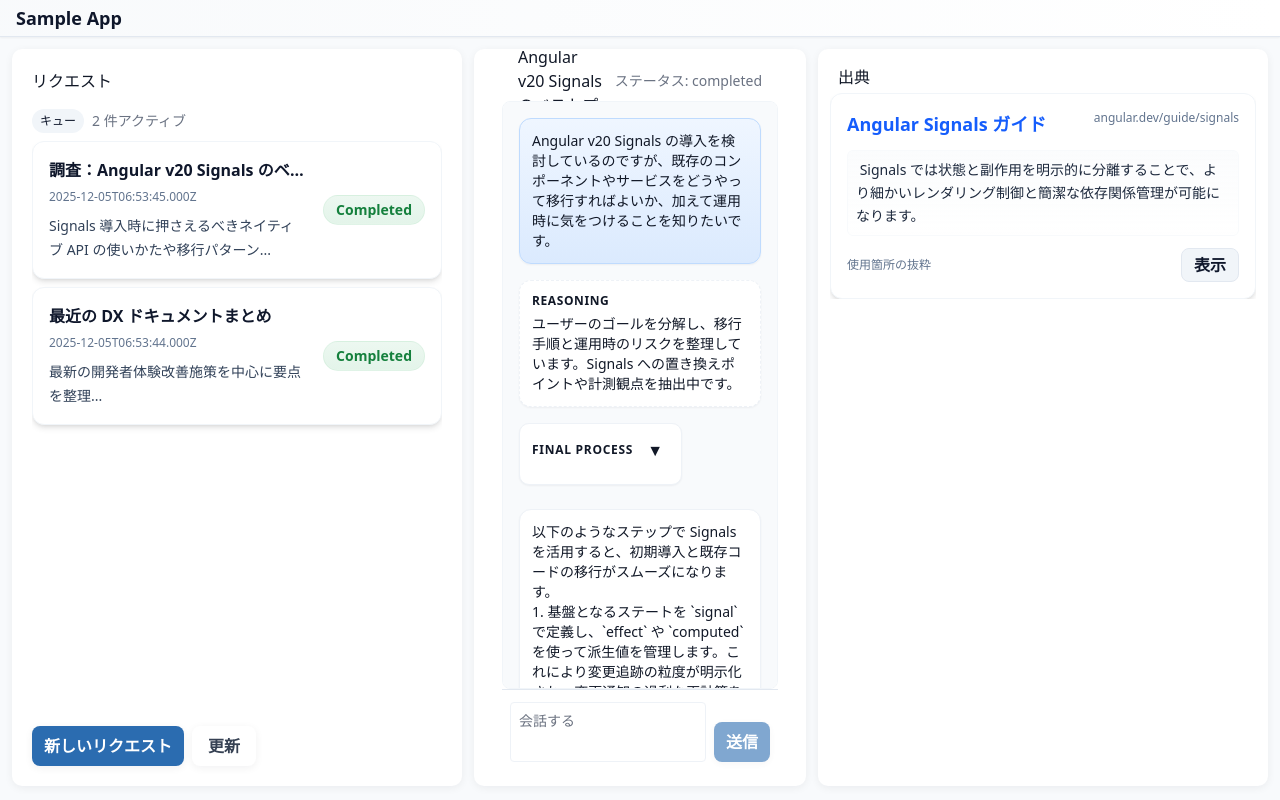
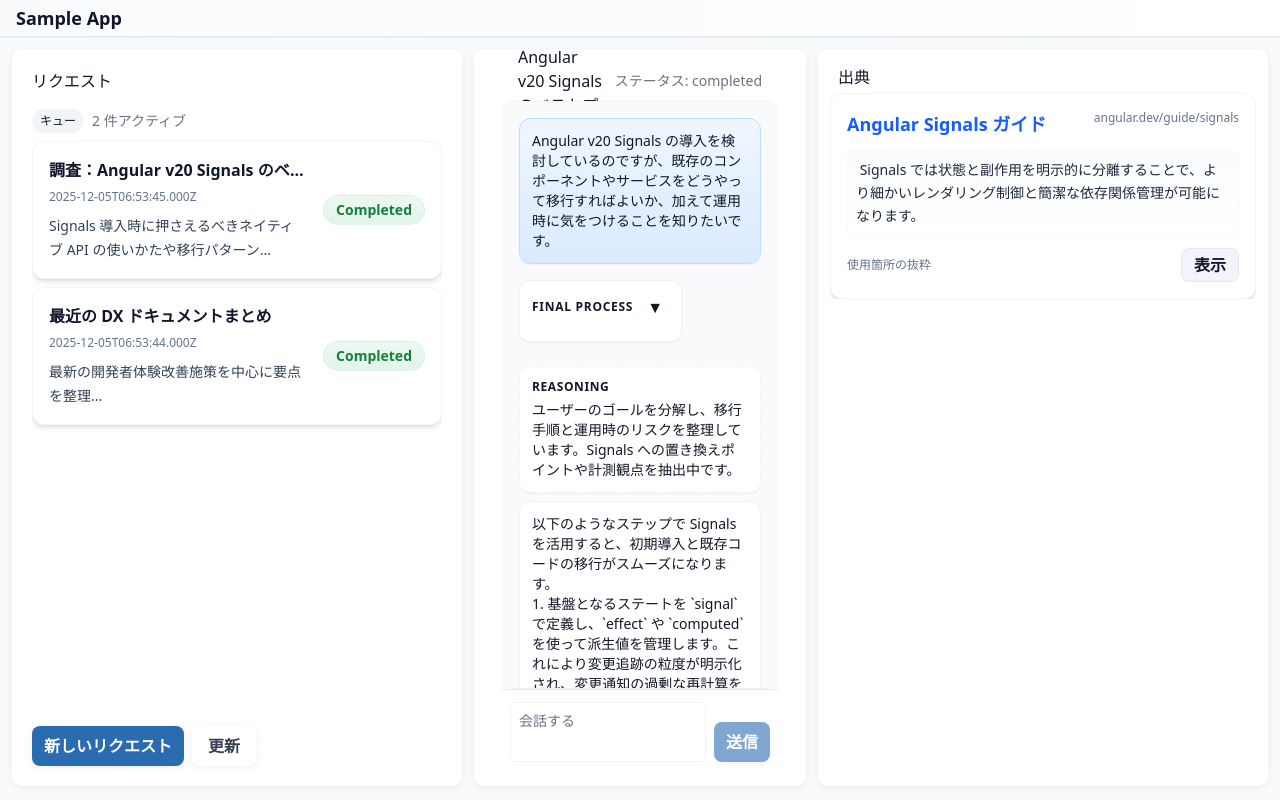
Before and after one commit to ist-h-i/angular_sample_v20, an Angular app: page / in a window 1280 px wide. Both pictures are taken after a click on the button 237 px from the left and 210 px from the top of the page. Built offline with nearby package versions, Linux system fonts and the light colour scheme.

Commit message:
Group reasoning messages with assistant replies

```diff
--- a/src/app/features/chat-panel/components/ui/chat/chat.html
+++ b/src/app/features/chat-panel/components/ui/chat/chat.html
@@ -1,6 +1,6 @@
 @if (messages && messages.length > 0) {
   <div class="space-y-4">
-    @for (m of messages; track m; let idx = $index) {
+    @for (m of messages; track idx; let idx = $index) {
       @if (m.role !== 'user' && shouldShowProcessFor(idx, m.role)) {
         <div class="thinking-inline-row">
           <div class="thinking-inline">
@@ -47,6 +47,19 @@
             [class.justify-start]="m.role !== 'user'"
             [class.justify-end]="m.role === 'user'"
           >
+            <div class="message-stack" [class.items-end]="m.role === 'user'" [class.items-start]="m.role !== 'user'">
+              @if (m.reasoningChildren?.length) {
+                @for (reasoning of m.reasoningChildren; track reasoning.timestamp + $index) {
+                  <article
+                    [attr.aria-label]="'Reasoning: ' + reasoning.content"
+                    class="message inline-block max-w-[78%] break-words p-3 rounded-[12px] shadow-sm transition-transform duration-200 ease-out transform"
+                    [class.bubble--reasoning]="true"
+                  >
+                    <div class="message__label">Reasoning</div>
+                    <div class="text-sm whitespace-pre-wrap">{{ reasoning.content }}</div>
+                  </article>
+                }
+              }
               <article
                 [attr.aria-label]="(m.role === 'reasoning' ? 'Reasoning' : 'Message') + ': ' + m.content"
                 class="message inline-block max-w-[78%] break-words p-3 rounded-[12px] shadow-sm transition-transform duration-200 ease-out transform"
@@ -62,6 +75,7 @@
             </div>
           </div>
         </div>
+      </div>
     }
   </div>
 } @else {
--- a/src/app/features/chat-panel/components/ui/chat/chat.scss
+++ b/src/app/features/chat-panel/components/ui/chat/chat.scss
@@ -44,6 +44,20 @@
   display: flex;
   align-items: flex-start;
   gap: 12px;
+}
+
+.message-stack {
+  display: flex;
+  flex-direction: column;
+  gap: 8px;
+}
+
+.message-stack.items-end {
+  align-items: flex-end;
+}
+
+.message-stack.items-start {
+  align-items: flex-start;
 }
 
 .thinking-inline-row {
--- a/src/app/shared/core/models/message.model.ts
+++ b/src/app/shared/core/models/message.model.ts
@@ -16,4 +16,8 @@
    * Additional metadata that may accompany reasoning responses.
    */
   metadata?: Record<string, unknown>;
+  /**
+   * Grouped reasoning children that belong to this assistant message.
+   */
+  reasoningChildren?: Message[];
 }
--- a/src/app/shared/core/stores/selected-request.store.ts
+++ b/src/app/shared/core/stores/selected-request.store.ts
@@ -124,8 +124,11 @@
     this._error.set(null);
     try {
       const detail = await firstValueFrom(this.api.getRequestById(id));
-      this._detail.set(detail ?? null);
-      this.applyThinkingProcessSnapshot(detail ?? null);
+      const normalized = detail
+        ? { ...detail, messages: this.normalizeMessages(detail.messages ?? []) }
+        : null;
+      this._detail.set(normalized);
+      this.applyThinkingProcessSnapshot(normalized);
       if (detail && !this.api.isMockMode()) {
         const status = typeof detail.status === 'string' ? detail.status.toLowerCase() : '';
         if (status === 'processing' || status === 'completed') {
@@ -187,6 +190,32 @@
       timestamp: existing?.timestamp ?? new Date().toISOString(),
     };
     this._detail.set({ ...detail, messages: updated });
+  }
+
+  private normalizeMessages(messages: Message[] | null | undefined): Message[] {
+    if (!messages || !messages.length) return [];
+    const result: Message[] = [];
+    let pendingReasoning: Message[] = [];
+
+    for (const message of messages) {
+      if (!message) continue;
+      if (message.role === 'reasoning') {
+        pendingReasoning = [...pendingReasoning, message];
+        continue;
+      }
+      if (message.role === 'assistant') {
+        const reasoningChildren = pendingReasoning.length ? [...pendingReasoning] : undefined;
+        const assistantMessage: Message = reasoningChildren
+          ? { ...message, reasoningChildren }
+          : message;
+        result.push(assistantMessage);
+        pendingReasoning = [];
+        continue;
+      }
+      result.push(message);
+    }
+
+    return result;
   }
 
   private parseSsePayload(raw: string): unknown {
```
Lines whose indentation alone changed are shown as unchanged.
